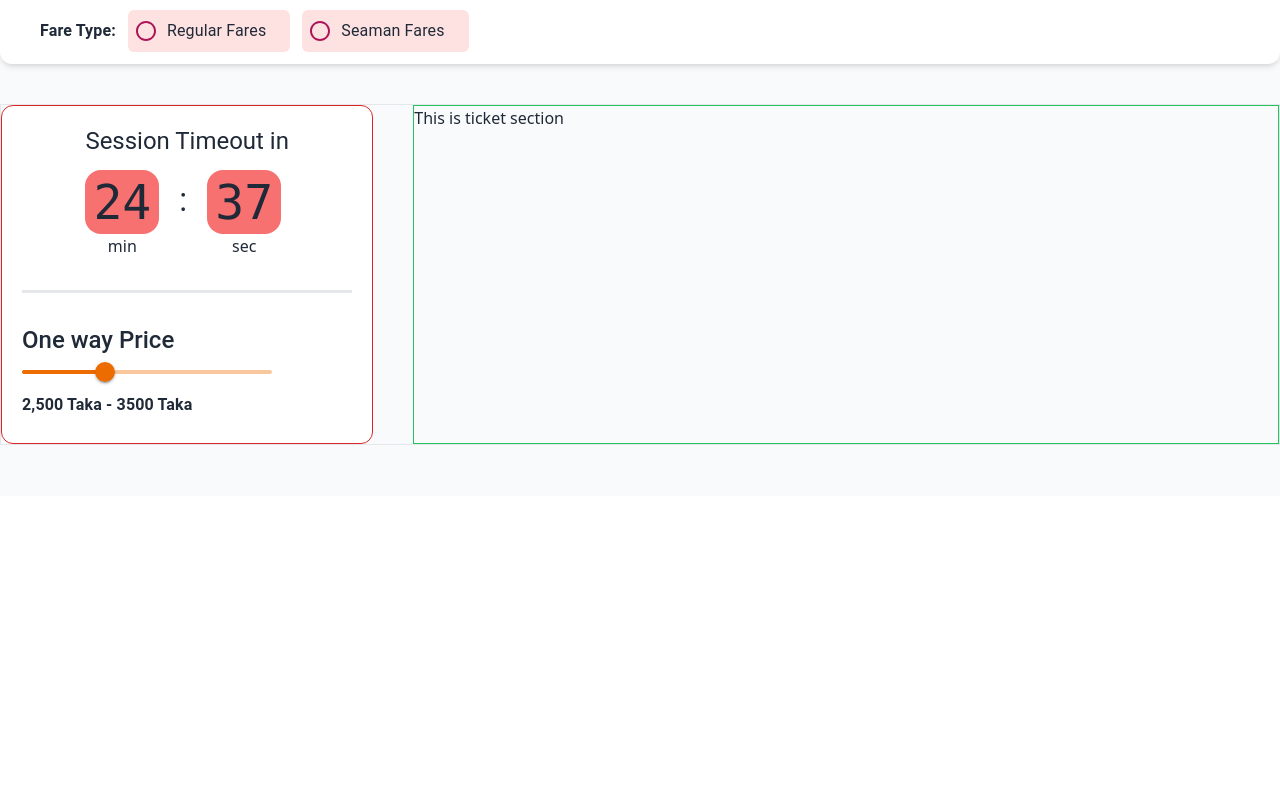
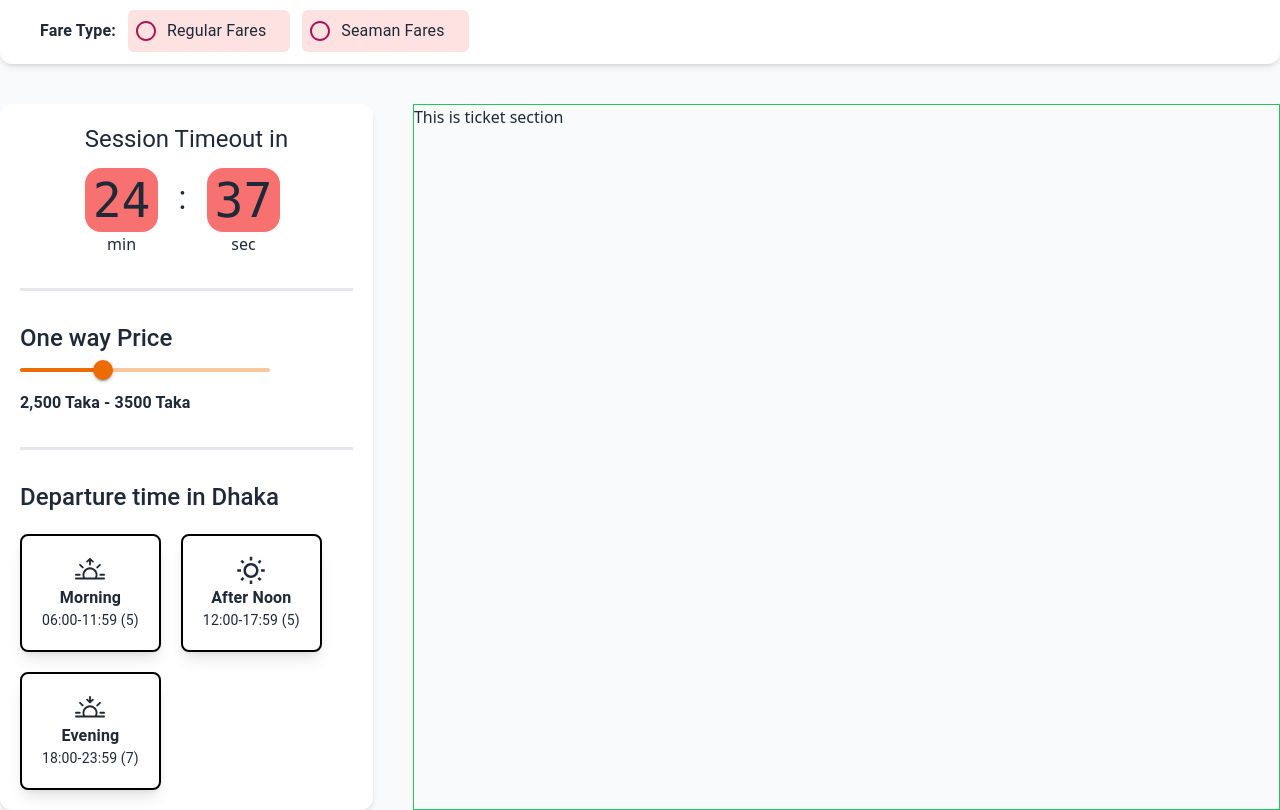
Before and after one commit to MehediHasan128/airTicketBooking, a React (Vite) app: page / in a window 1280 px wide. Shown: the part 304-1114 px from the top of the page. Before the commit the page ends 800 px from the top, so only its background shows below. Built offline with nearby package versions, Linux system fonts and the light colour scheme.

Commit message:
add departure section

```diff
--- a/src/Components/Page/Home/Home/Home.jsx
+++ b/src/Components/Page/Home/Home/Home.jsx
@@ -10,9 +10,9 @@ const Home = () => {
         <TopFilter />
 
         <main>
-            <div className="flex gap-10 border mt-10">
+            <div className="flex gap-10 mt-10">
                 {/* left side filter */}
-                <div className="w-[30%] bg-white rounded-xl p-5 border border-red-600">
+                <div className="w-[30%] bg-white rounded-xl p-5 shadow-md">
                     <LeftSideFilter />
                 </div>
 
--- a/src/Components/Page/Home/LeftSideFilter/LeftSideFilter.jsx
+++ b/src/Components/Page/Home/LeftSideFilter/LeftSideFilter.jsx
@@ -1,11 +1,12 @@
 import { Box, Slider, Typography } from "@mui/material";
 import { useState } from "react";
 
+// React Icon
+import { BsSunrise, BsSunset } from "react-icons/bs";
+import { MdOutlineWbSunny } from "react-icons/md";
 
 function valueLabelFormat(value) {
-
   let scaledValue = value;
-
 
   return `${scaledValue}`;
 }
@@ -14,13 +15,11 @@ function valueLabelFormat(value) {
   return value;
 }
 
-
 const LeftSideFilter = () => {
-
   const [value, setValue] = useState(3500);
 
   const handleChange = (event, newValue) => {
-    if (typeof newValue === 'number') {
+    if (typeof newValue === "number") {
       setValue(newValue);
     }
   };
@@ -91,10 +90,54 @@ const LeftSideFilter = () => {
               aria-labelledby="non-linear-slider"
             />
             <Typography variant="body1" id="non-linear-slider" gutterBottom>
-              <p className="font-semibold">2,500 Taka - {valueLabelFormat(calculateValue(value))} Taka</p>
+              <p className="font-semibold">
+                2,500 Taka - {valueLabelFormat(calculateValue(value))} Taka
+              </p>
             </Typography>
           </Box>
         </div>
+      </Box>
+
+      <div className="my-8 border">
+        <hr />
+      </div>
+
+      {/* Departure Time */}
+      <Box>
+        <Typography variant="h5">
+          <p className="font-medium">Departure time in Dhaka</p>
+        </Typography>
+
+        {/* Departue Box */}
+        <Box className="mt-5 flex flex-wrap gap-5">
+            <div className="text-center border-2 border-black w-fit p-5 rounded-lg shadow-lg">
+                <BsSunrise className="text-3xl w-fit mx-auto" />
+                <Typography variant="body1">
+                    <p className="font-semibold">Morning</p>
+                </Typography>
+                <Typography variant="body2">
+                    <p>06:00-11:59 (5)</p>
+                </Typography>
+            </div>
+            <div className="text-center border-2 border-black w-fit p-5 rounded-lg shadow-lg">
+                <MdOutlineWbSunny className="text-3xl w-fit mx-auto" />
+                <Typography variant="body1">
+                    <p className="font-semibold">After Noon</p>
+                </Typography>
+                <Typography variant="body2">
+                    <p>12:00-17:59 (5)</p>
+                </Typography>
+            </div>
+            <div className="text-center border-2 border-black w-fit p-5 rounded-lg shadow-lg">
+                <BsSunset className="text-3xl w-fit mx-auto" />
+                <Typography variant="body1">
+                    <p className="font-semibold">Evening</p>
+                </Typography>
+                <Typography variant="body2">
+                    <p>18:00-23:59 (7)</p>
+                </Typography>
+            </div>
+        </Box>
       </Box>
     </Box>
   );
```
Lines whose indentation alone changed are shown as unchanged.
